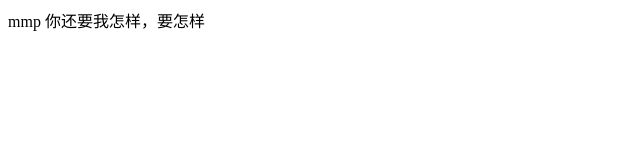
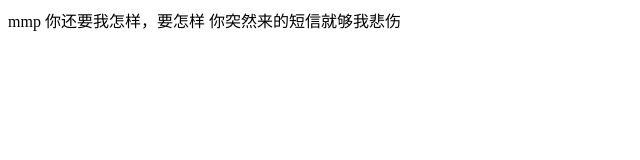
Before and after one commit to Zsq0601/ZSQAPP, a plain HTML site: page index-1.html in a window 1280 px wide. Shown: the whole page, without its empty margins (0-640 px from the left). Drawn offline with Linux system fonts and the light colour scheme.

Commit message:
8-21第二次修改

```diff
--- a/index-1.html
+++ b/index-1.html
@@ -7,5 +7,6 @@
 <body>
     mmp
     你还要我怎样，要怎样
+    你突然来的短信就够我悲伤
 </body>
 </html>
```
